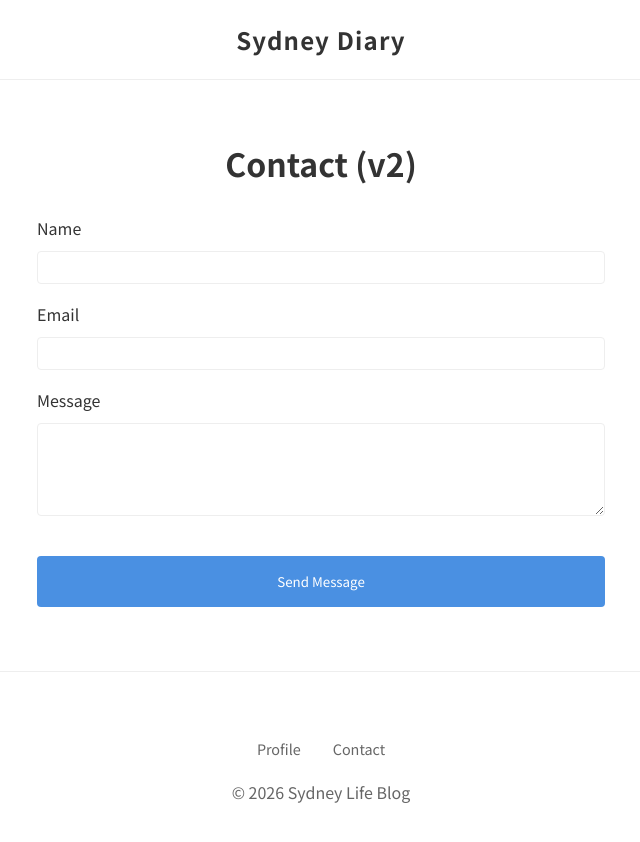
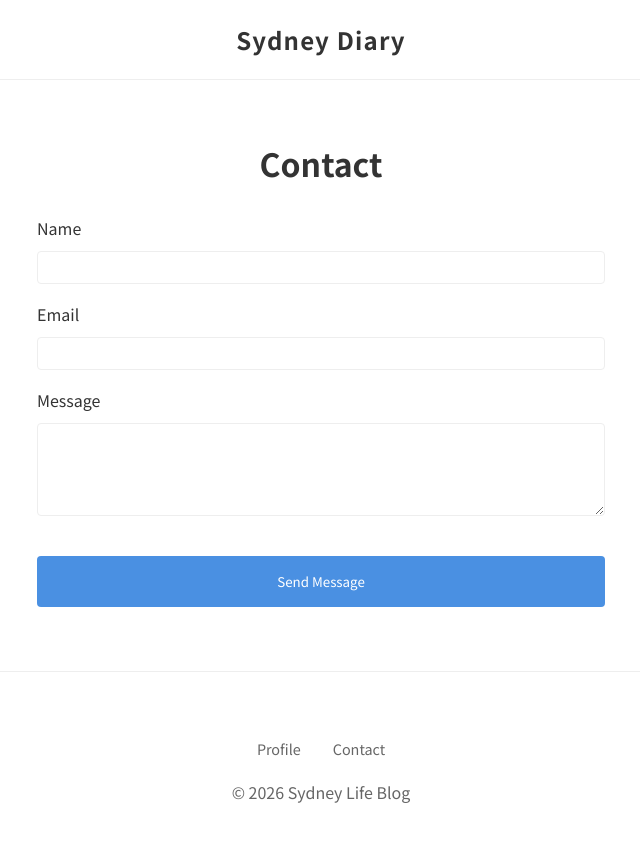
Before and after one commit to tmiyoshi0525/sydney-diary, a Next.js app: page /contact in a window 1280 px wide. Shown: the top 842 px of the page, without its empty margins (319-959 px from the left). Built offline with nearby package versions, Linux system fonts and the light colour scheme.

Commit message:
Update page.tsx

```diff
--- a/src/app/contact/page.tsx
+++ b/src/app/contact/page.tsx
@@ -37,7 +37,7 @@ export default function Contact() {
         <>
             <Header />
             <main className="container fade-in" style={{ maxWidth: '600px', margin: 'var(--spacing-lg) auto' }}>
-                <h1 style={{ marginBottom: 'var(--spacing-md)', textAlign: 'center' }}>Contact (v2)</h1>
+                <h1 style={{ marginBottom: 'var(--spacing-md)', textAlign: 'center' }}>Contact</h1>
 
                 {sent ? (
                     <div style={{ textAlign: 'center', padding: '2rem', backgroundColor: 'var(--secondary)', borderRadius: '8px' }}>
```
